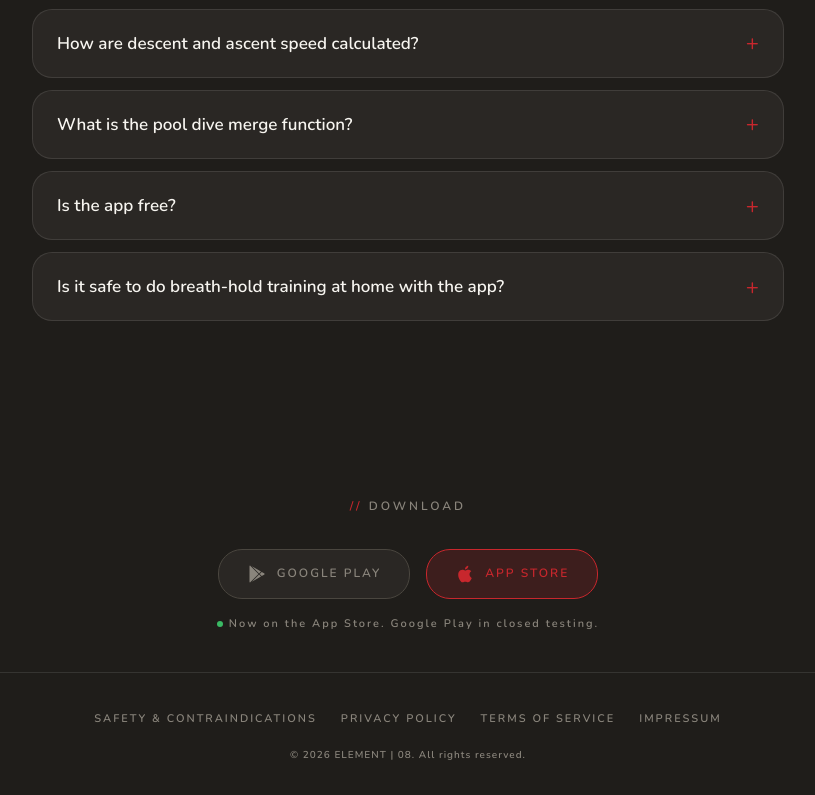
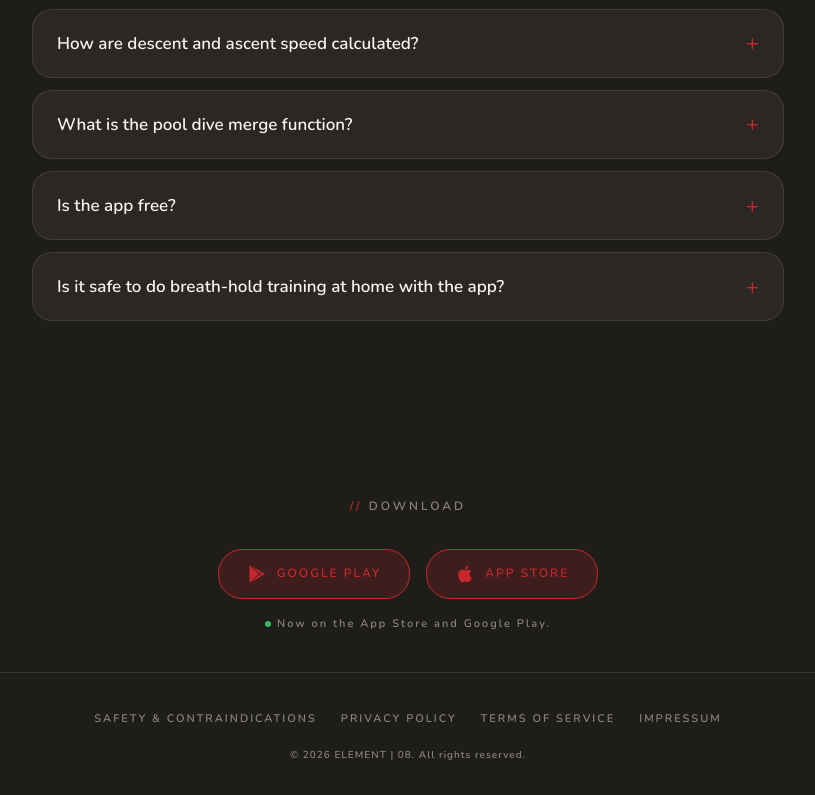
Before and after one commit to phlpp186/element08-website, a website: page index.html in a window 1280 px wide. Shown: the part 4540-5335 px from the top of the page, without its empty margins (232-1047 px from the left). Drawn offline with nearby package versions, Linux system fonts and the light colour scheme.

Commit message:
Download: enable the Google Play button (now live on Play Store)
Linked the Google Play button to the production listing and dropped the disabled
state so it matches the App Store button; updated the status line to 'Now on the
App Store and Google Play.'

```diff
--- a/index.html
+++ b/index.html
@@ -490,7 +490,12 @@
       <div class="section-header"><span class="slash">//</span> DOWNLOAD</div>
 
       <div class="download-buttons">
-        <a href="#" class="btn btn-disabled">
+        <a
+          href="https://play.google.com/store/apps/details?id=com.apneaadvantage.element08"
+          target="_blank"
+          rel="noopener"
+          class="btn btn-primary"
+        >
           <svg class="btn-icon" viewBox="0 0 24 24" fill="currentColor"><path d="M3.609 1.814L13.792 12 3.61 22.186a.996.996 0 01-.61-.92V2.734a1 1 0 01.609-.92zm10.89 10.893l2.302 2.302-10.937 6.333 8.635-8.635zm3.199-3.199l2.807 1.626a1 1 0 010 1.732l-2.807 1.626L15.206 12l2.492-2.492zM5.864 2.658L16.8 8.99l-2.302 2.302-8.634-8.634z"/></svg>
           Google Play
         </a>
@@ -504,7 +509,7 @@
           App Store
         </a>
       </div>
-      <p class="coming-soon"><span class="dot"></span>Now on the App Store. Google Play in closed testing.</p>
+      <p class="coming-soon"><span class="dot"></span>Now on the App Store and Google Play.</p>
     </div>
   </section>
 
```
